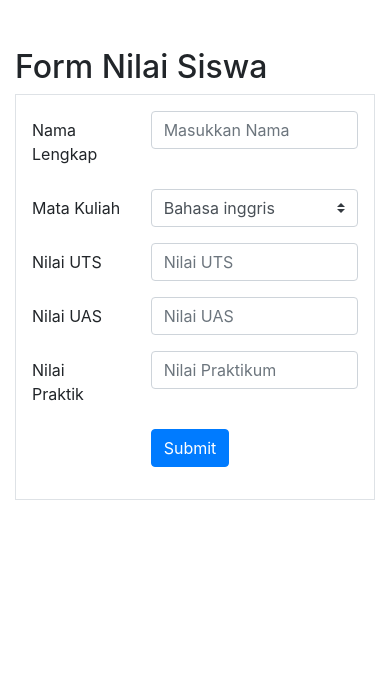
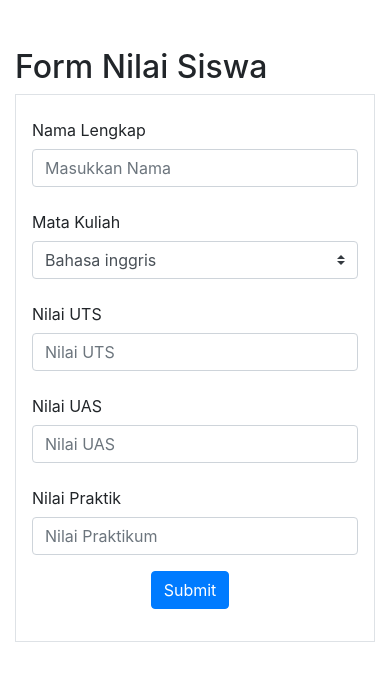
Before and after one commit to Daffaariftama/praktikum_pemweb2, a PHP site: page /nilai_siswa.php in a window 390 px wide. Shown: the top 681 px of the page. Run offline with PHP 8.4, Linux system fonts and the light colour scheme.

Commit message:
membuat rwd

```diff
--- a/praktikum2/nilai_siswa.php
+++ b/praktikum2/nilai_siswa.php
@@ -18,14 +18,14 @@
     <h2>Form Nilai Siswa</h2>
             <form class="border bordered p-3" method="get" action="">
         <div class="form-group row">
-            <label for="nama" class="col-4 col-form-label">Nama Lengkap</label>
-            <div class="col-8">
+            <label for="nama" class="col-md-4 col-sm-12 col-form-label">Nama Lengkap</label>
+            <div class="col-md-8 col-sm-6">
             <input id="nama" name="nama" placeholder="Masukkan Nama" type="text" class="form-control">
             </div>
         </div>
         <div class="form-group row">
-            <label for="matkul" class="col-4 col-form-label">Mata Kuliah</label>
-            <div class="col-8">
+            <label for="matkul" class="col-md-4 col-sm-12 col-form-label">Mata Kuliah</label>
+            <div class="col-md-8 col-sm-6">
             <select id="matkul" name="matkul" class="custom-select">
                 <option value="Bahasa inggris">Bahasa inggris</option>
                 <option value="Jaringan Komputer">Jaringan Komputer</option>
@@ -38,20 +38,20 @@
             </div>
         </div>
         <div class="form-group row">
-            <label for="uts" class="col-4 col-form-label">Nilai UTS</label>
-            <div class="col-8">
+            <label for="uts" class="col-md-4 col-sm-12 col-form-label">Nilai UTS</label>
+            <div class="col-md-8 col-sm-6">
             <input id="uts" name="uts" placeholder="Nilai UTS" type="number" class="form-control">
             </div>
         </div>
         <div class="form-group row">
-            <label for="uas" class="col-4 col-form-label">Nilai UAS</label>
-            <div class="col-8">
+            <label for="uas" class="col-md-4 col-sm-12 col-form-label">Nilai UAS</label>
+            <div class="col-md-8 col-sm-6">
             <input id="uas" name="uas" placeholder="Nilai UAS" type="number" class="form-control">
             </div>
         </div>
         <div class="form-group row">
-            <label for="praktik" class="col-4 col-form-label">Nilai Praktik</label>
-            <div class="col-8">
+            <label for="praktik" class="col-md-4 col-sm-12 col-form-label">Nilai Praktik</label>
+            <div class="col-md-8 col-sm-6">
             <input id="praktik" name="praktik" placeholder="Nilai Praktikum" type="number" class="form-control">
             </div>
         </div>
@@ -112,8 +112,10 @@
 
 <?php  if(isset($_GET["submit"]) ) :?>
 
+
+    <div class="container mt-5 mx-auto ">
     <div class="row my-5 mx-auto text center">
-        <div class="col-8 mx-auto" >
+        <div class="col-md-8 col-sm-12  mx-auto" >
         <table class="table text-center border bordered">
             <thead>
                 <tr>
@@ -138,6 +140,7 @@
 
 
     </div>
+</div>
 
     <?php endif; ?>
 
```
